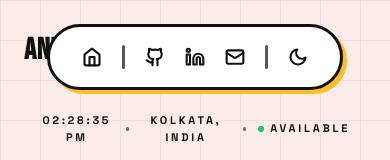
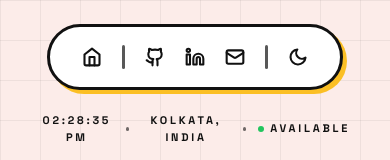
Before and after one commit to digimon-codax/anish_portfolio, a Next.js app: page / in a window 390 px wide. Shown: the top 160 px of the page. Built offline with nearby package versions, Linux system fonts and the light colour scheme.

Commit message:
add animated navigation bar with theme toggle functionality

```diff
--- a/components/Navbar.jsx
+++ b/components/Navbar.jsx
@@ -73,7 +73,7 @@ export default function Navbar() {
         initial={{ opacity: 0, x: -20 }}
         animate={{ opacity: 1, x: 0 }}
         transition={{ delay: 0.3 }}
-        className="fixed top-8 md:top-10 left-6 md:left-12 z-50 text-3xl font-black tracking-wide [font-family:var(--font-display)] hover:scale-105 transition-transform origin-left"
+        className="hidden md:block fixed top-10 left-12 z-50 text-3xl font-black tracking-wide [font-family:var(--font-display)] hover:scale-105 transition-transform origin-left"
       >
         Anish<span className="text-primary animate-pulse">_</span>
       </motion.a>
```
